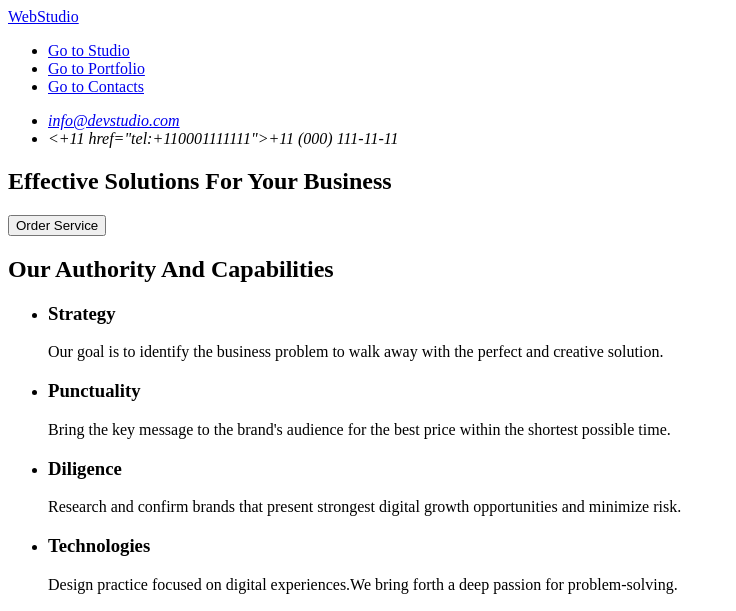
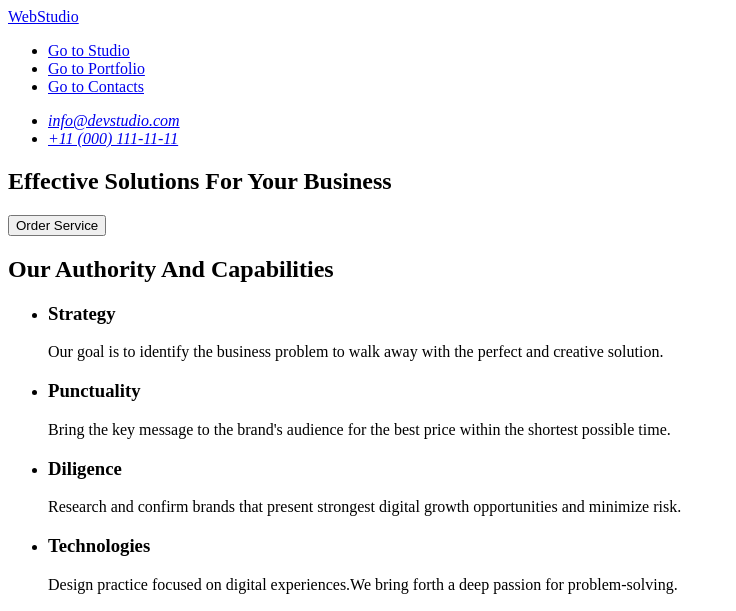
Before and after one commit to nilcrdi/goit-markup-hw-01-, a plain HTML site: page index.html in a window 1280 px wide. Shown: the top 611 px of the page, without its empty margins (0-736 px from the left). Drawn offline with Linux system fonts and the light colour scheme.

Commit message:
save all updates

```diff
--- a/index.html
+++ b/index.html
@@ -20,7 +20,7 @@
         <address>
             <ul>
                <li><a href="mailto:info@devstudio.com">info@devstudio.com</a></li>
-               <li><+11 href="tel:+110001111111">+11 (000) 111-11-11<a/></li>
+               <li><a href="tel:+110001111111">+11 (000) 111-11-11</a></li>
             </ul>
         </address>
      </header>
```
